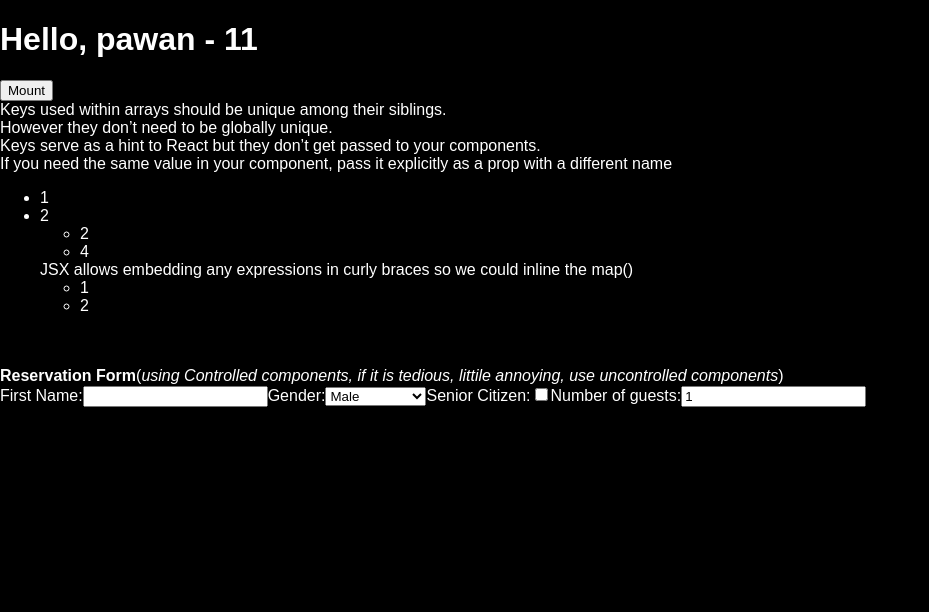
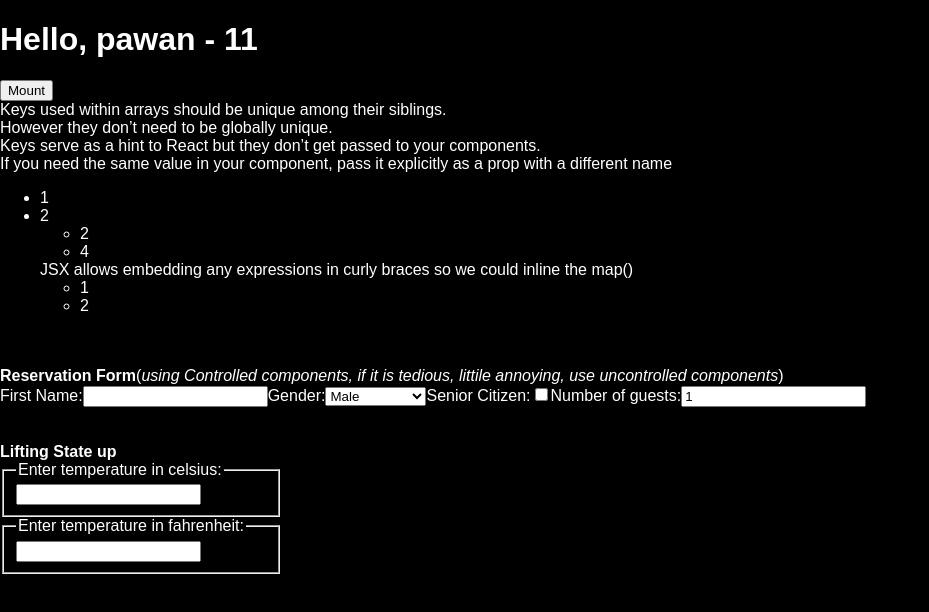
Before and after one commit to pchourasia/React-tutorial, a React (Create React App) app: page / in a window 1280 px wide. Shown: the top 612 px of the page, without its empty margins (0-929 px from the left). Built offline with nearby package versions, Linux system fonts and the light colour scheme.

Commit message:
Update App.js for TempCalc

```diff
--- a/src/App.js
+++ b/src/App.js
@@ -3,6 +3,7 @@ import ReactDOM from 'react-dom';
 import logo from './logo.svg';
 import './App.css';
 import Reservation from './Form.js';
+import TemperatureCalculator from './Temperature Calculator';
 
 // function Welcome(props){   //stateless component
 //   return <h1>Hello, {props.name}</h1>
@@ -151,6 +152,8 @@ class App extends Component {
         <br/><br/>
         <b>Reservation Form</b>(<i>using Controlled components, if it is tedious, littile annoying, use uncontrolled components</i>)<br/>
         <Reservation/>
+        <br/><br/><b>Lifting State up</b>
+        <TemperatureCalculator/>
       </div>
     );
   }
```
